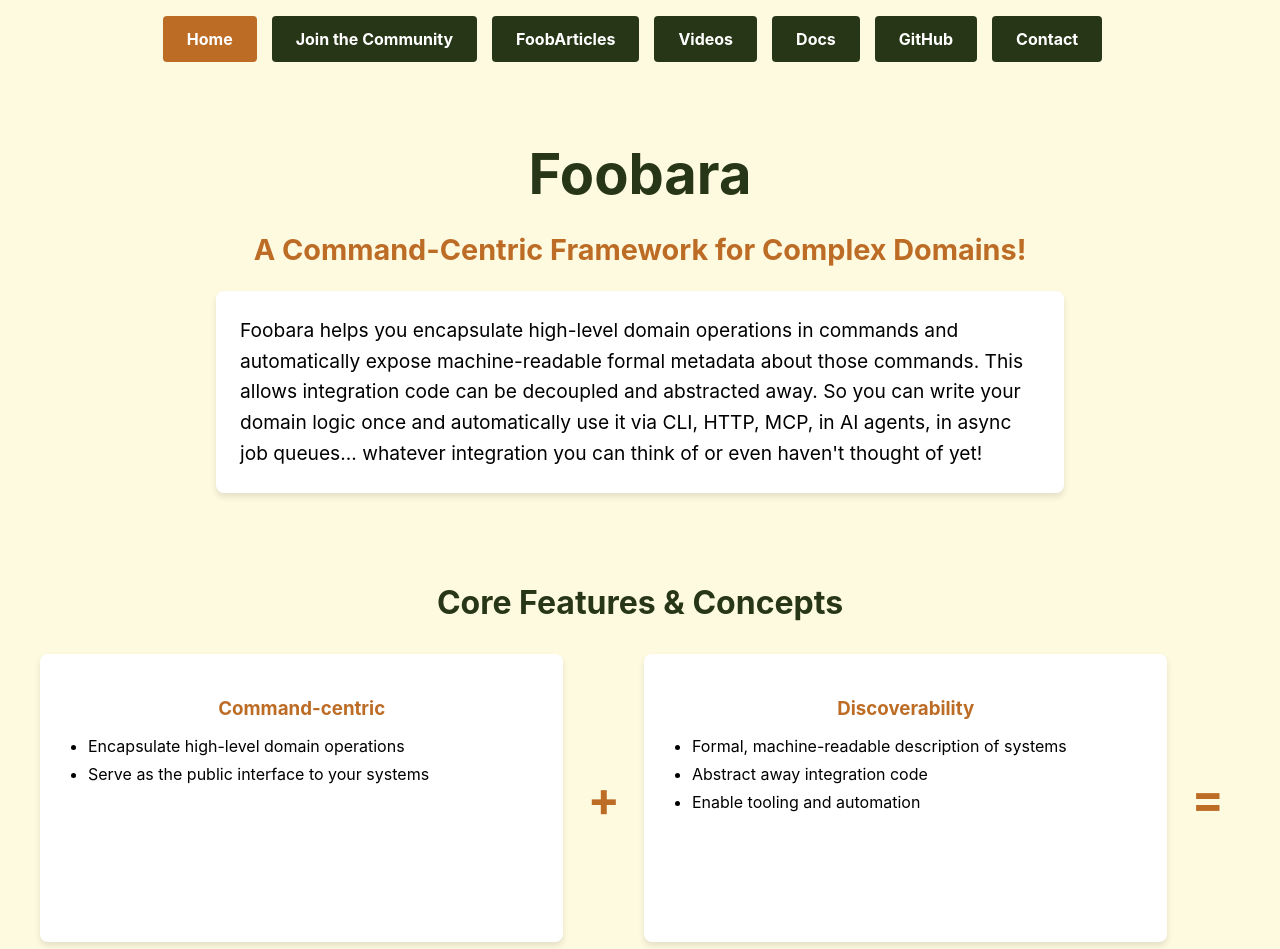
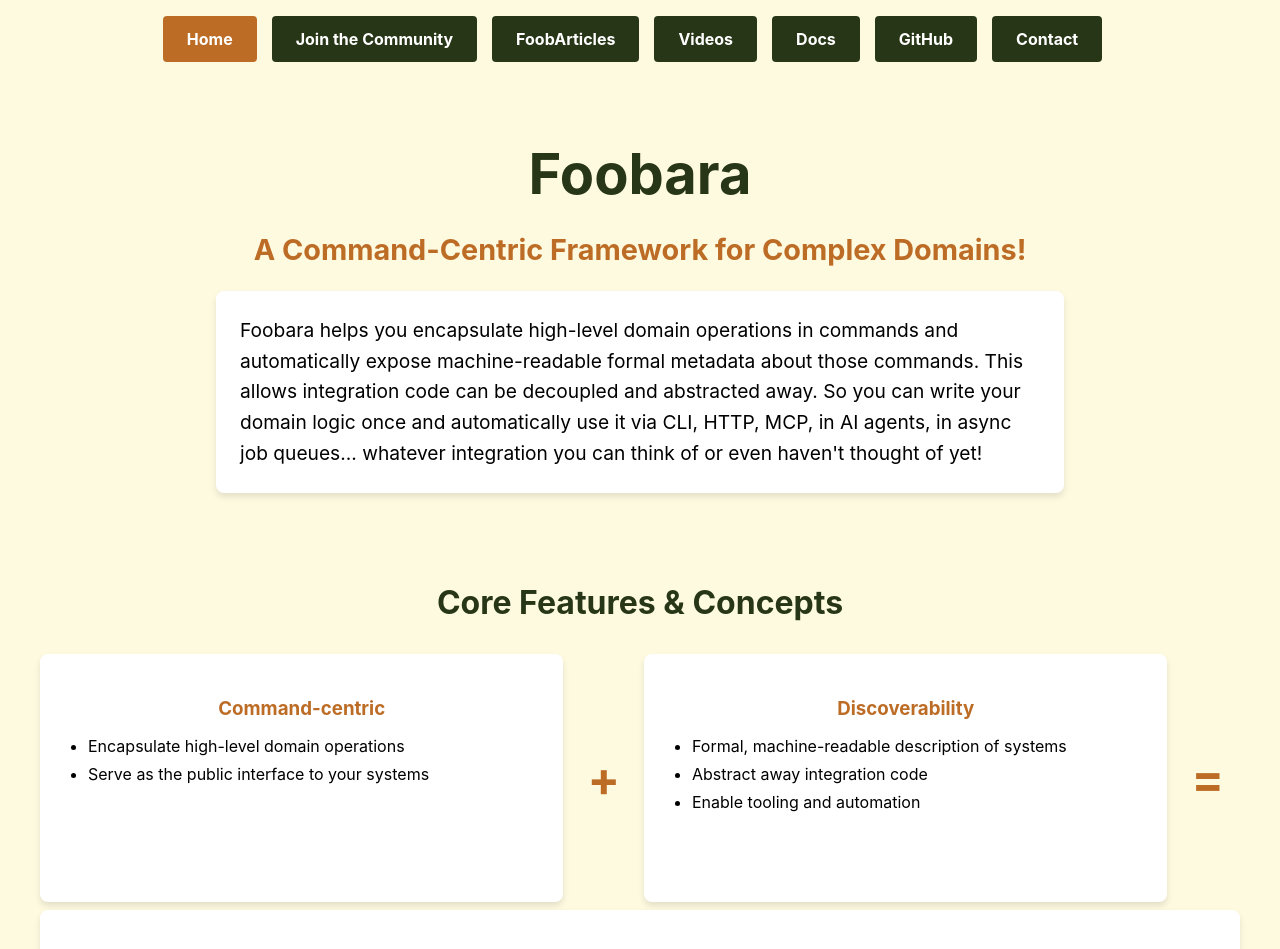
Before and after one commit to foobara/foobara-www, a React (Create React App) app: page / in a window 1280 px wide. Shown: the top 949 px of the page. Built offline with nearby package versions, Linux system fonts and the light colour scheme; the HTML template or start-up script is replaced by a standard one.

Commit message:
Set min-height for cards

```diff
--- a/src/Home.css
+++ b/src/Home.css
@@ -103,7 +103,7 @@
   border-radius: 8px;
   box-shadow: 0 4px 6px rgba(0, 0, 0, 0.1);
   text-align: left;
-  height: 30vh;
+  min-height: 200px;
 }
 
 .feature h3, .benefit-item h3, .tool-item h3 {
```
